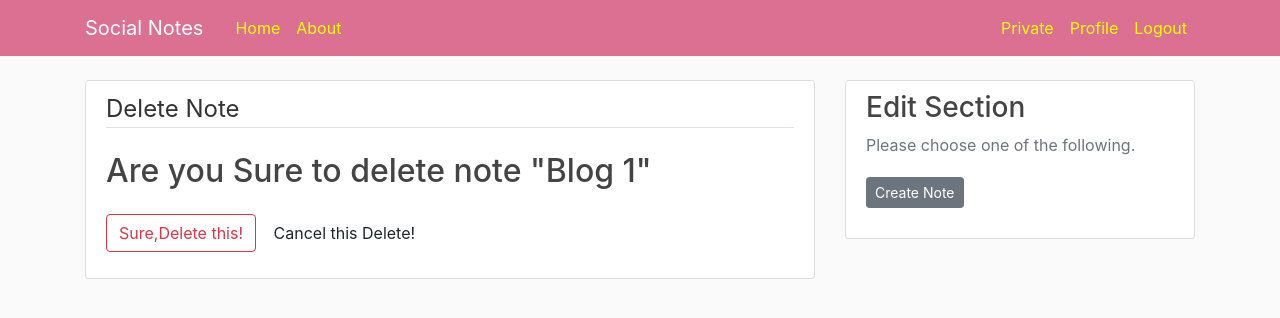
After one commit to mudit2967/django_project, a Django app: page /post/1/delete/ in a window 1280 px wide. The commit adds this page. Shown: the top 318 px of the page. Run offline with Django 3.2, Linux system fonts and the light colour scheme; a user stored in the database is signed in; data comes from the database, SQL or seed files in the repository; both versions use the stored data as it was after the commit; some libraries are stand-ins or nearby versions.

Commit message:
final ready1 with respective add delete update features work in progress on pagination and Private module

```diff
--- a/blog/models.py
+++ b/blog/models.py
@@ -1,6 +1,7 @@
 from django.db import models
 from django.utils import timezone
 from django.contrib.auth.models import User
+from django.urls import reverse
 
 class Post(models.Model):
 	title=models.CharField(max_length=100)
@@ -10,3 +11,6 @@ class Post(models.Model):
 
 	def __str__(self):
 		return self.title
+
+	def get_absolute_url(self):
+		return reverse('post-detail', kwargs={'pk': self.pk})
--- a/blog/templates/blog/base.html
+++ b/blog/templates/blog/base.html
@@ -62,14 +62,18 @@
 	    </div>
 	    <div class="col-md-4">
 	      <div class="content-section">
-	        <h3>Our Sidebar</h3>
-	        <p class='text-muted'>You can put any information here you'd like.
-	          <ul class="list-group">
-	            <li class="list-group-item list-group-item-light">Latest Posts</li>
-	            <li class="list-group-item list-group-item-light">Announcements</li>
-	            <li class="list-group-item list-group-item-light">Calendars</li>
-	            <li class="list-group-item list-group-item-light">etc</li>
-	          </ul>
+	        <h3>Edit Section</h3>
+	        <p class='text-muted'>Please choose one of the following.
+	          {% if user.is_authenticated %}
+	          		<div>
+	          			<a class="btn btn-secondary btn-sm mt-1 mb-1" href="{% url 'post-create' %}">Create Note</a>
+
+	          		</div>
+
+	        	{% else %}
+		          <a class="nav-item nav-link" href="{% url 'login' %}">Login</a>
+		          <a class="nav-item nav-link" href="{% url 'register' %}">Register</a>
+		        {% endif %}
 	        </p>
 	      </div>
 	    </div>
--- a/blog/templates/blog/home.html
+++ b/blog/templates/blog/home.html
@@ -2,12 +2,13 @@
 {% block content %}
     {% for post in posts %}
         <article class="media content-section">
+          <img class="rounded-circle article-img" src="{{ post.author.profile.image.url }}">
           <div class="media-body">
             <div class="article-metadata">
               <a class="mr-2" href="#">{{ post.author }}</a>
-		      <small class="text-muted">{{ post.date_posted|date:'F j, Y' }}</small>
+              <small class="text-muted">{{ post.date_posted|date:"F d, Y" }}</small>
             </div>
-		    <h2><a class="article-title" href="#">{{ post.title }}</a></h2>
+            <h2><a class="article-title" href="{% url 'post-detail' post.id %}">{{ post.title }}</a></h2>
             <p class="article-content">{{ post.content }}</p>
           </div>
         </article>
--- /dev/null
+++ b/blog/templates/blog/post_confirm_delete.html
@@ -0,0 +1,16 @@
+{% extends "blog/base.html" %}
+{% block content %}
+    <div class="content-section">
+        <form method="POST">
+            {% csrf_token %}
+            <fieldset class="form-group">
+                <legend class="border-bottom mb-4">Delete Note</legend>
+                <h2>Are you Sure to delete note "{{ object.title}}"</h2>
+            </fieldset>
+            <div class="form-group">
+                <button class="btn btn-outline-danger" type="submit">Sure,Delete this!</button>
+                <a class="btn btn-outline-sec" href="{% url 'post-detail' object.id %}">Cancel this Delete!</a>
+            </div>
+        </form>
+    </div>
+{% endblock content %}
--- a/blog/urls.py
+++ b/blog/urls.py
@@ -1,7 +1,12 @@
 from django.urls import path
+from . views import PostListView, PostDetailView, PostCreateView, PostUpdateView, PostDeleteView
 from . import views
 
 urlpatterns = [
-    path('', views.home, name='blog-home'),
+    path('', PostListView.as_view(), name='blog-home'),
+    path('post/<int:pk>/', PostDetailView.as_view(), name='post-detail'),
+    path('post/new/', PostCreateView.as_view(), name='post-create'),
+    path('post/<int:pk>/update/', PostUpdateView.as_view(), name='post-update'),
+    path('post/<int:pk>/delete/', PostDeleteView.as_view(), name='post-delete'),
     path('about/',views.about, name='blog-about')
 ]
--- a/blog/views.py
+++ b/blog/views.py
@@ -1,5 +1,7 @@
 from django.shortcuts import render
+from django.views.generic import ListView, DetailView, CreateView, UpdateView, DeleteView
 from .models import Post
+from django.contrib.auth.mixins import LoginRequiredMixin, UserPassesTestMixin
 
 
 def home(request):
@@ -8,5 +10,46 @@ def home(request):
 	}
 	return render(request, 'blog/home.html',context)
 
+class PostListView(ListView):
+	model=Post
+	template_name = 'blog/home.html'
+	context_object_name = 'posts'
+	ordering= ['-date_posted']
+
+class PostDetailView(DetailView):
+	model=Post
+
+class PostCreateView(LoginRequiredMixin, CreateView):
+	model=Post
+	fields=['title','content']
+	def form_valid(self, form):
+		form.instance.author = self.request.user
+		return super().form_valid(form)
+
+class PostUpdateView(LoginRequiredMixin, UserPassesTestMixin, UpdateView):
+	model=Post
+	fields=['title','content']
+
+
+	def form_valid(self, form):
+		form.instance.author = self.request.user
+		return super().form_valid(form)
+
+	def test_func(self):
+		post=self.get_object()
+		if self.request.user==post.author:
+			return True
+		return False
+
+class PostDeleteView(LoginRequiredMixin, UserPassesTestMixin, DeleteView):
+	model=Post
+	success_url= '/'
+
+	def test_func(self):
+		post=self.get_object()
+		if self.request.user==post.author:
+			return True
+		return False
+
 def about(request):
 	return render(request, 'blog/about.html',{'title':'About'})
--- a/users/signals.py
+++ b/users/signals.py
@@ -1,7 +1,7 @@
 from django.db.models.signals import post_save
 from django.contrib.auth.models import User
 from django.dispatch import receiver
-from .models import Profile
+from .models import Profile,Private
 
 
 @receiver(post_save, sender=User)
--- a/users/templates/users/private.html
+++ b/users/templates/users/private.html
@@ -1,9 +1,11 @@
 {% extends "blog/base.html" %}
 {% block content %}
 	{% for private_post in private_posts %}
+		{%if object.author == user %}
 			<article class="media content-section">
 				  <div class="media-body">
 				    <div class="article-metadata">
+
 				      <a class="mr-2" href="#">Private Note</a>
 				      <small class="text-muted">{{ private_post.date_posted|date:'F j, Y' }}</small>
 				    </div>
@@ -11,5 +13,8 @@
 				    <p class="article-content">{{ private_post.content }}</p>
 				  </div>
 			</article>
+			{% else %}
+				<h1>No Private Note as of Now</h1>
+		{% endif %}
 	{% endfor %}
 {% endblock content %}
```
Also changed, not shown: blog/templates/blog/post_detail.html (added, +23 -0 lines), blog/templates/blog/post_form.html (added, +16 -0 lines), users/views.py (+10 -0 lines), db.sqlite3, media/d48xiyx-59959bc6-c66f-47da-aac5-b727893254fe.jpg. Lines whose indentation alone changed are shown as unchanged.
